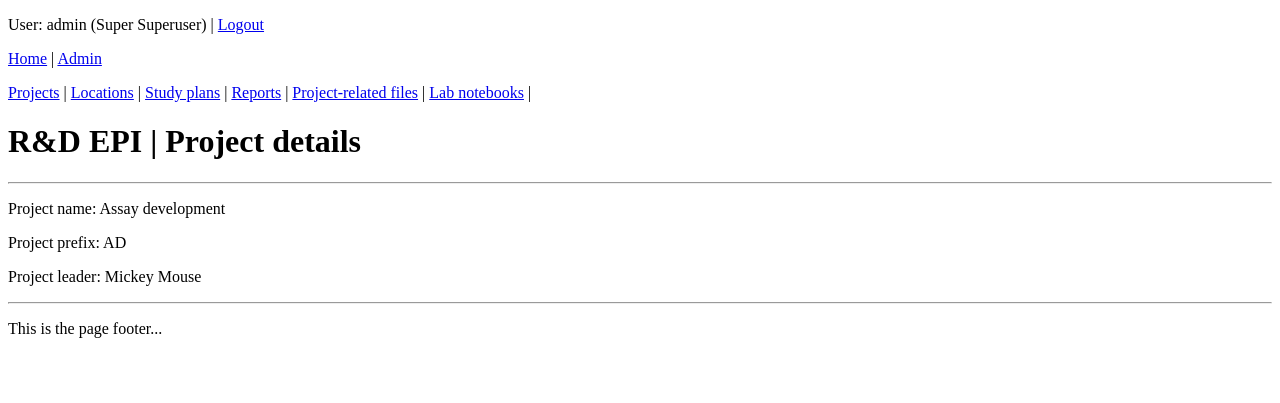
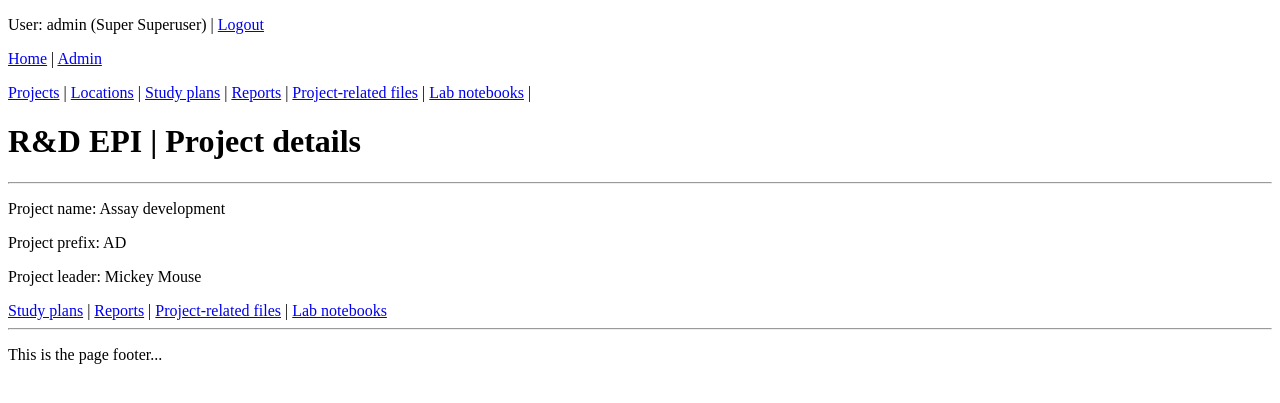
Before and after one commit to HBPol/rdepi, a Django app: page /coreapp/project/2 in a window 1280 px wide. Shown: the top 403 px of the page. Run offline with Django 3.2, Linux system fonts and the light colour scheme; a user stored in the database is signed in; data comes from the database, SQL or seed files in the repository; both versions use the stored data as it was after the commit.

Commit message:
...more filters by project.

```diff
--- a/coreapp/templates/coreapp/project_detail.html
+++ b/coreapp/templates/coreapp/project_detail.html
@@ -6,4 +6,9 @@
 	<p>Project prefix: {{ project.prefix }}</p>
 	<p>Project leader: {{ project.leader }}</p>
 
+	<a href="{% url 'project-studyplan-list' project.id %}">Study plans</a> |
+	<a href="{% url 'project-report-list' project.id %}">Reports</a> |
+	<a href="{% url 'project-relatedfile-list' project.id %}">Project-related files</a> |
+	<a href="{% url 'project-labbook-list' project.id %}">Lab notebooks</a>
+
 {% endblock %}
--- a/coreapp/templates/coreapp/project_list.html
+++ b/coreapp/templates/coreapp/project_list.html
@@ -14,7 +14,11 @@
 			<td>{{ project.name }}</td>
 			<td>{{ project.prefix }}</td>
 			<td>{{ project.leader }}</td>
-			<td><a href="{% url 'project-detail' project.id %}">Details</a> | <a href="{% url 'project-edit' project.id %}">Edit</a> | <a href="{% url 'studyplan-list-project' project.id %}">Go to documents</a></td>
+			<td>
+				<a href="{% url 'project-detail' project.id %}">Details</a> |
+				<a href="{% url 'project-edit' project.id %}">Edit</a>
+
+			</td>
 		</tr>
 		{% endfor %}
 	</table>
--- a/coreapp/urls.py
+++ b/coreapp/urls.py
@@ -3,9 +3,17 @@
 
 
 urlpatterns = [
+
     path('', views.home, name='home'),
 
     path('project/', views.project_list, name='project-list'),
+
+    path('project/<int:id>/studyplan', views.project_studyplan_list, name='project-studyplan-list'),
+    path('project/<int:id>/report', views.project_report_list, name='project-report-list'),
+    path('project/<int:id>/relatedfile', views.project_relatedfile_list, name='project-relatedfile-list'),
+    path('project/<int:id>/labbook', views.project_labbook_list, name='project-labbook-list'),
+
+
     path('project/create/', views.project_create, name='project-create'),
     path('project/edit/<int:id>', views.project_edit, name='project-edit'),
     path('project/<int:id>', views.project_detail, name='project-detail'),
@@ -20,7 +28,6 @@
     path('location/delete/<int:id>', views.location_delete, name='location-delete'),
 
     path('studyplan/', views.studyplan_list, name='studyplan-list'),
-    path('studyplan-project/<int:id>', views.studyplan_list_project, name='studyplan-list-project'),
     path('studyplan/create/', views.studyplan_create, name='studyplan-create'),
     path('studyplan/edit/<int:id>', views.studyplan_edit, name='studyplan-edit'),
     path('studyplan/<int:id>', views.studyplan_detail, name='studyplan-detail'),
--- a/coreapp/views.py
+++ b/coreapp/views.py
@@ -16,6 +16,7 @@
     projects = Project.objects.all()
     context = {'projects': projects, 'page_title': 'R&D EPI | Projects'}
     return render(request, 'coreapp/project_list.html', context)
+
 @login_required
 def project_detail(request, id):
     project = Project.objects.get(id=id)
@@ -95,12 +96,6 @@
     studyplans = StudyPlan.objects.all()
     context = {'studyplans': studyplans, 'page_title': 'R&D EPI | Study plans'}
     return render(request, 'coreapp/studyplan_list.html', context)
-@login_required
-def studyplan_list_project(request, id):
-    studyplans = StudyPlan.objects.filter(project_id=id)
-    context = {'studyplans': studyplans, 'page_title': 'R&D EPI | Study plans'}
-    return render(request, 'coreapp/studyplan_list.html', context)
-
 
 @login_required
 def studyplan_detail(request, id):
@@ -251,3 +246,17 @@
 @login_required
 def labbook_delete(request, id):
     pass
+
+# List views filtered by project
+@login_required
+def project_studyplan_list(request, id):
+    studyplans = StudyPlan.objects.filter(project_id=id)
+    project = Project.objects.get(id=id)
+    context = {'project': project, 'studyplans': studyplans, 'page_title': 'R&D EPI | Study plans'}
+    return render(request, 'coreapp/project_studyplan_list.html', context)
+def project_report_list(request, id):
+    pass
+def project_relatedfile_list(request, id):
+    pass
+def project_labbook_list(request, id):
+    pass
```
Also changed, not shown: coreapp/templates/coreapp/project_studyplan_list.html (added, +34 -0 lines), db.sqlite3.
